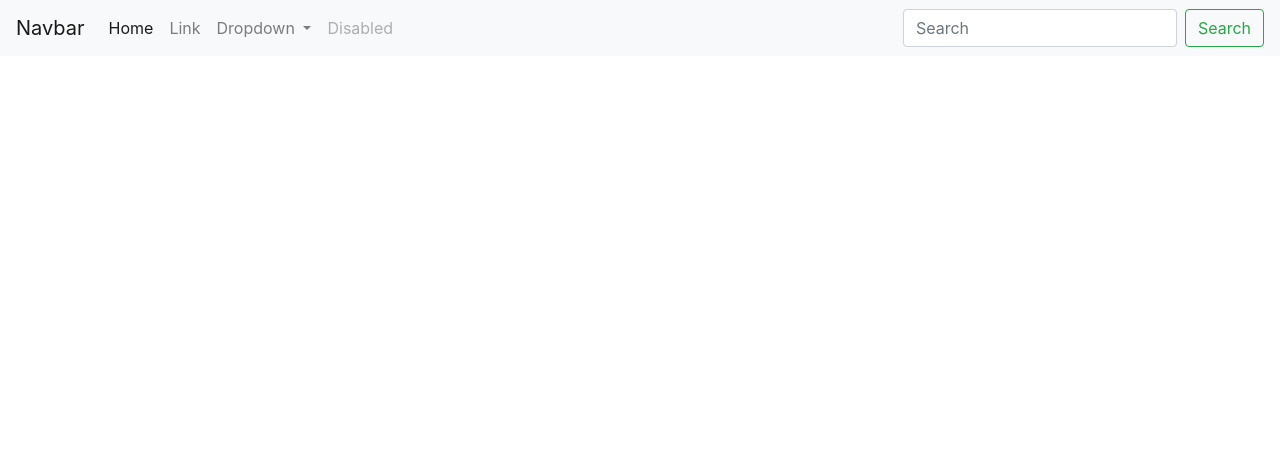
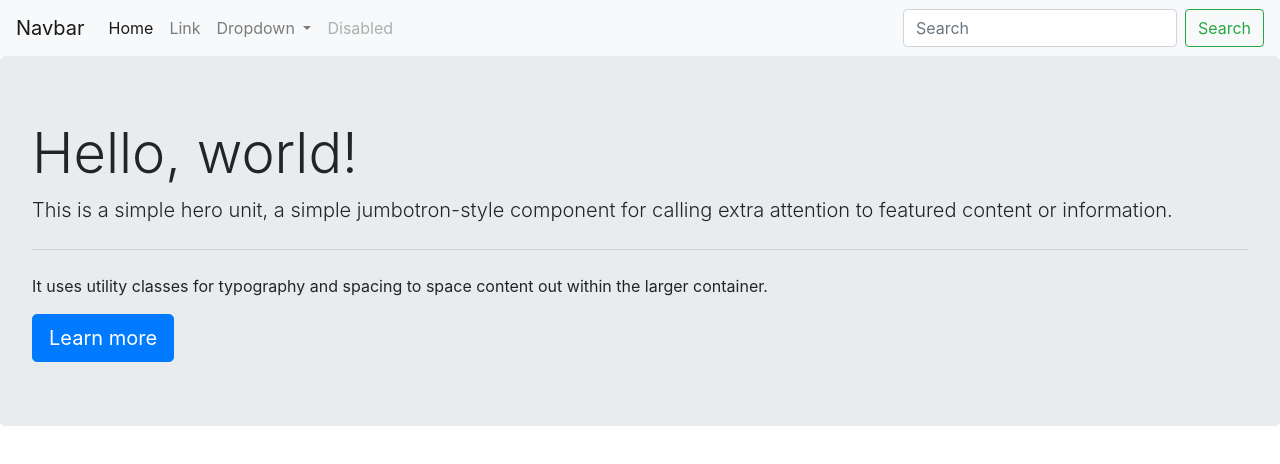
Before and after one commit to calvin7213/20190126_git_demo, a plain HTML site: page index.html in a window 1280 px wide. Drawn offline with nearby package versions, Linux system fonts and the light colour scheme.

Commit message:
add Jumbotron

```diff
--- a/index.html
+++ b/index.html
@@ -44,6 +44,15 @@
         </div>
       </nav>
 
+      <!-- jumbrotorn -->
+      <div class="jumbotron">
+        <h1 class="display-4">Hello, world!</h1>
+        <p class="lead">This is a simple hero unit, a simple jumbotron-style component for calling extra attention to featured content or information.</p>
+        <hr class="my-4">
+        <p>It uses utility classes for typography and spacing to space content out within the larger container.</p>
+        <a class="btn btn-primary btn-lg" href="#" role="button">Learn more</a>
+      </div>
+
     <script src="https://code.jquery.com/jquery-3.3.1.slim.min.js" integrity="sha384-q8i/X+965DzO0rT7abK41JStQIAqVgRVzpbzo5smXKp4YfRvH+8abtTE1Pi6jizo" crossorigin="anonymous"></script>
 <script src="https://cdnjs.cloudflare.com/ajax/libs/popper.js/1.14.3/umd/popper.min.js" integrity="sha384-ZMP7rVo3mIykV+2+9J3UJ46jBk0WLaUAdn689aCwoqbBJiSnjAK/l8WvCWPIPm49" crossorigin="anonymous"></script>
 <script src="https://stackpath.bootstrapcdn.com/bootstrap/4.1.1/js/bootstrap.min.js" integrity="sha384-smHYKdLADwkXOn1EmN1qk/HfnUcbVRZyYmZ4qpPea6sjB/pTJ0euyQp0Mk8ck+5T" crossorigin="anonymous"></script>
```
